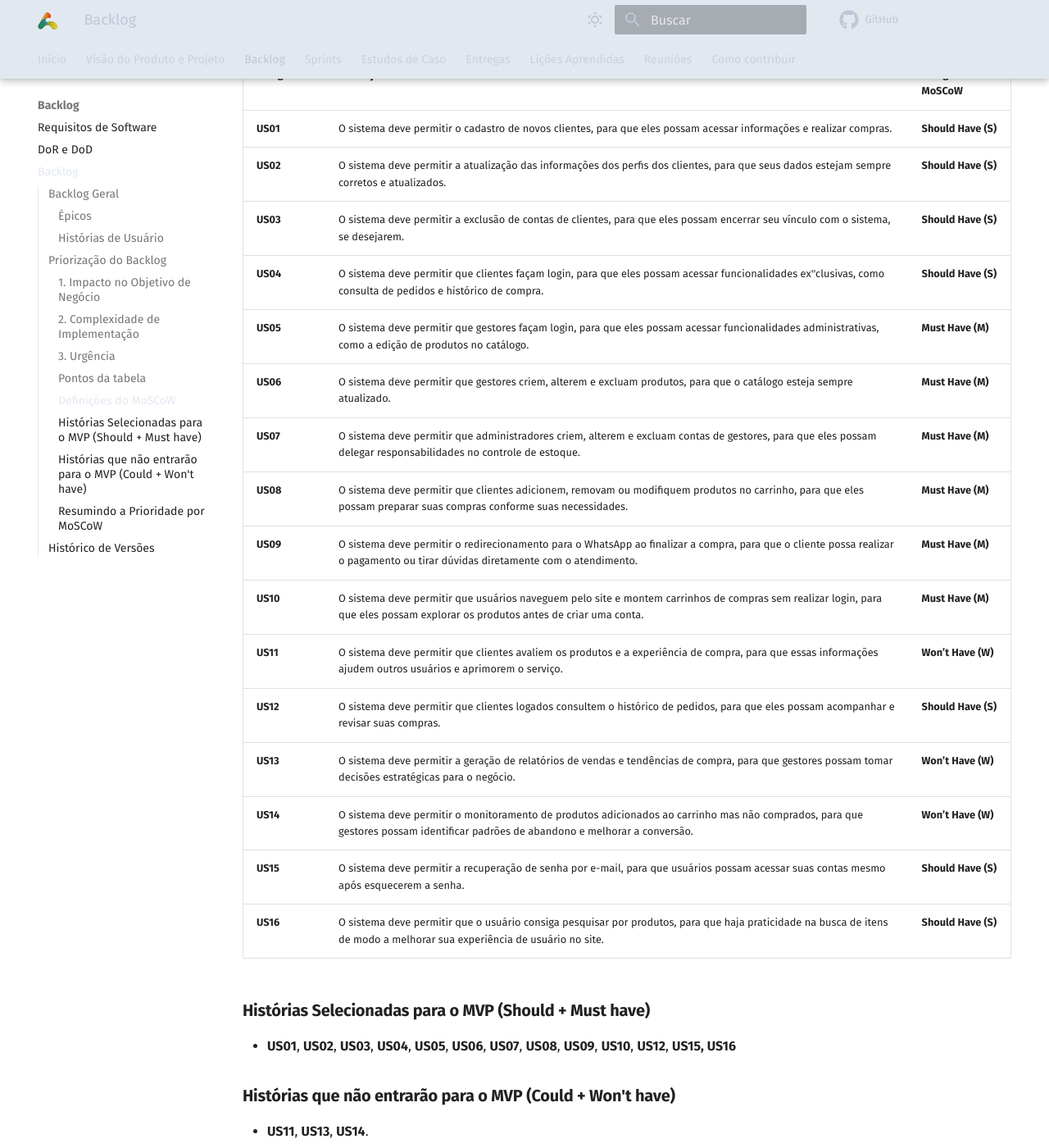
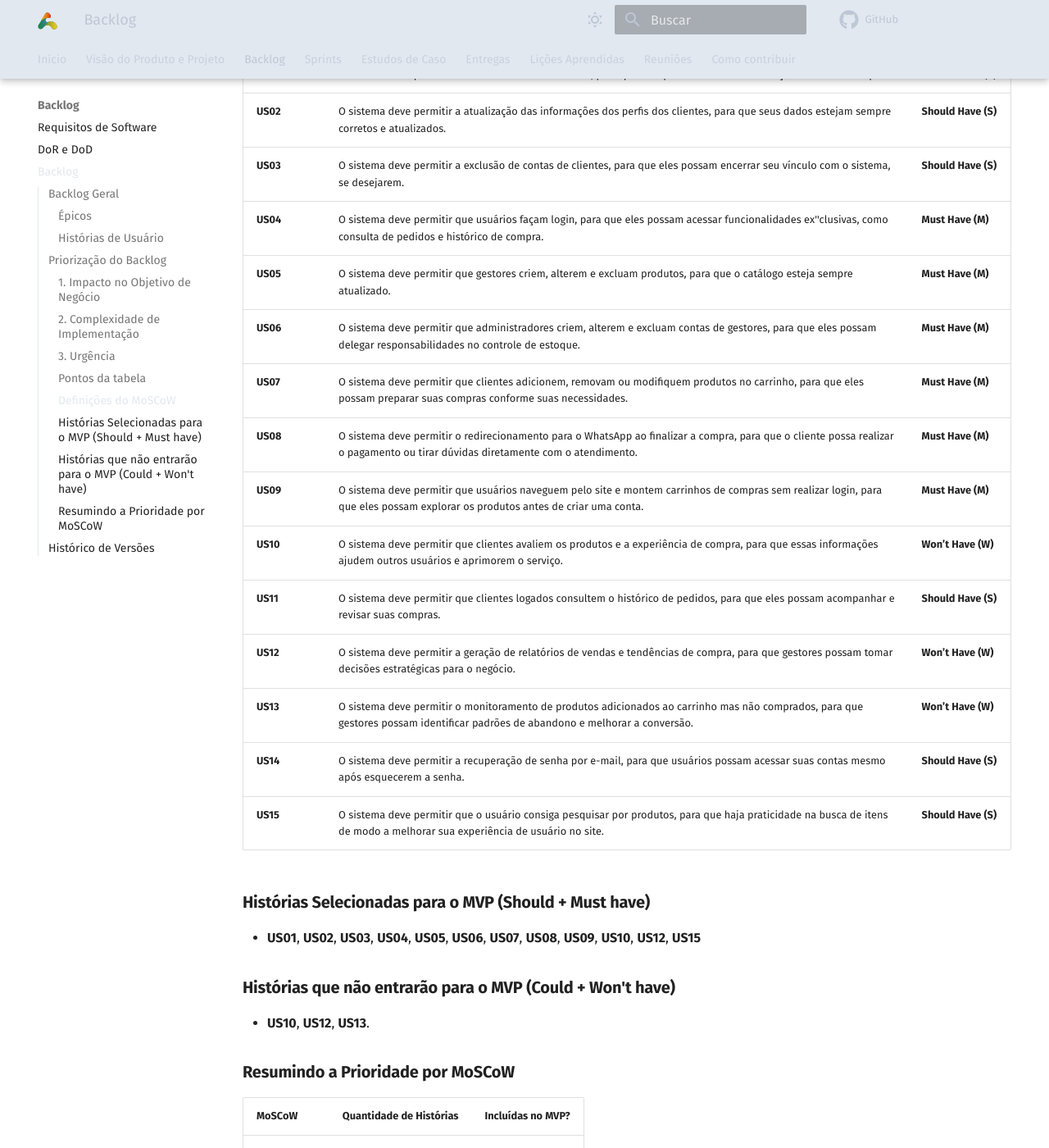
Before and after one commit to mdsreq-fga-unb/2024.2-T03-AutoReiTintas, an MkDocs documentation site: the page built from docs/auto-rei-tintas/docs/sections/product_vision/9_backlog.md, in a window 1280 px wide and 1400 px high, scrolled down 4425 px. Shown: the whole window at 82% size. Built offline with MkDocs 1.6.1 and Material for MkDocs 9.7.7, drawn with Linux system fonts in a browser that asks for light colours; comment, search, counter and statistics services are not loaded; some of the changed text lies outside the part shown.

Commit message:
docs: alterando número das USs

```diff
--- a/docs/auto-rei-tintas/docs/sections/product_vision/9_backlog.md
+++ b/docs/auto-rei-tintas/docs/sections/product_vision/9_backlog.md
@@ -61,19 +61,18 @@ Define o quão rapidamente a funcionalidade deve ser entregue para atender às e
 | **US01** | O sistema deve permitir o cadastro de novos clientes, para que eles possam acessar informações e realizar compras. | 3 | 3 | 3 | 9 |
 | **US02** | O sistema deve permitir a atualização das informações dos perfis dos clientes, para que seus dados estejam sempre corretos e atualizados. | 3 | 3 | 2 | 8 |
 | **US03** | O sistema deve permitir a exclusão de contas de clientes, para que eles possam encerrar seu vínculo com o sistema, se desejarem. | 3 | 2 | 3 | 8 |
-| **US04** | O sistema deve permitir que clientes façam login, para que eles possam acessar funcionalidades exclusivas, como consulta de pedidos e histórico de compra. | 3 | 3 | 2 | 8 |
-| **US05** | O sistema deve permitir que gestores façam login, para que eles possam acessar funcionalidades administrativas, como a edição de produtos no catálogo. | 5 | 5 | 5 | 15 |
-| **US06** | O sistema deve permitir que gestores criem, alterem e excluam produtos, para que o catálogo esteja sempre atualizado. | 5 | 5 | 5 | 15 |
-| **US07** | O sistema deve permitir que administradores criem, alterem e excluam contas de gestores, para que eles possam delegar responsabilidades no controle de estoque. | 5 | 5 | 5 | 15 |
-| **US08** | O sistema deve permitir que clientes adicionem, removam ou modifiquem produtos no carrinho, para que eles possam preparar suas compras conforme suas necessidades. | 5 | 4 | 5 | 14 |
-| **US09** | O sistema deve permitir o redirecionamento para o WhatsApp ao finalizar a compra, para que o cliente possa realizar o pagamento ou tirar dúvidas diretamente com o atendimento. | 5 | 4 | 5 | 14 |
-| **US10** | O sistema deve permitir que usuários naveguem pelo site e montem carrinhos de compras sem realizar login, para que eles possam explorar os produtos antes de criar uma conta. | 5 | 3 | 5 | 13 |
-| **US11** | O sistema deve permitir que clientes avaliem os produtos e a experiência de compra, para que essas informações ajudem outros usuários e aprimorem o serviço. | 2 | 4 | 1 | 7 |
-| **US12** | O sistema deve permitir que clientes logados consultem o histórico de pedidos, para que eles possam acompanhar e revisar suas compras. | 3 | 3 | 3 | 9 |
-| **US13** | O sistema deve permitir a geração de relatórios de vendas e tendências de compra, para que gestores possam tomar decisões estratégicas para o negócio. | 4 | 5 | 1 | 10 |
-| **US14** | O sistema deve permitir o monitoramento de produtos adicionados ao carrinho mas não comprados, para que gestores possam identificar padrões de abandono e melhorar a conversão. | 4 | 4 | 1 | 9 |
-| **US15** | O sistema deve permitir a recuperação de senha por e-mail, para que usuários possam acessar suas contas mesmo após esquecerem a senha. | 5 | 4 | 4 | 13 |
-| **US16** | O sistema deve permitir que o usuário consiga pesquisar por produtos, para que haja praticidade na busca de itens de modo a melhorar sua experiência de usuário no site. | 4 | 4 | 3 | 11 |
+| **US04** | O sistema deve permitir que clientes e gestores façam login, para que eles possam acessar funcionalidades exclusivas, como consulta de pedidos, histórico de compra e gerenciamento de itens. | 3 | 3 | 2 | 8 |
+| **US05** | O sistema deve permitir que gestores criem, alterem e excluam produtos, para que o catálogo esteja sempre atualizado. | 5 | 5 | 5 | 15 |
+| **US06** | O sistema deve permitir que administradores criem, alterem e excluam contas de gestores, para que eles possam delegar responsabilidades no controle de estoque. | 5 | 5 | 5 | 15 |
+| **US07** | O sistema deve permitir que clientes adicionem, removam ou modifiquem produtos no carrinho, para que eles possam preparar suas compras conforme suas necessidades. | 5 | 4 | 5 | 14 |
+| **US08** | O sistema deve permitir o redirecionamento para o WhatsApp ao finalizar a compra, para que o cliente possa realizar o pagamento ou tirar dúvidas diretamente com o atendimento. | 5 | 4 | 5 | 14 |
+| **US09** | O sistema deve permitir que usuários naveguem pelo site e montem carrinhos de compras sem realizar login, para que eles possam explorar os produtos antes de criar uma conta. | 5 | 3 | 5 | 13 |
+| **US10** | O sistema deve permitir que clientes avaliem os produtos e a experiência de compra, para que essas informações ajudem outros usuários e aprimorem o serviço. | 2 | 4 | 1 | 7 |
+| **US11** | O sistema deve permitir que clientes logados consultem o histórico de pedidos, para que eles possam acompanhar e revisar suas compras. | 3 | 3 | 3 | 9 |
+| **US12** | O sistema deve permitir a geração de relatórios de vendas e tendências de compra, para que gestores possam tomar decisões estratégicas para o negócio. | 4 | 5 | 1 | 10 |
+| **US13** | O sistema deve permitir o monitoramento de produtos adicionados ao carrinho mas não comprados, para que gestores possam identificar padrões de abandono e melhorar a conversão. | 4 | 4 | 1 | 9 |
+| **US14** | O sistema deve permitir a recuperação de senha por e-mail, para que usuários possam acessar suas contas mesmo após esquecerem a senha. | 5 | 4 | 4 | 13 |
+| **US15** | O sistema deve permitir que o usuário consiga pesquisar por produtos, para que haja praticidade na busca de itens de modo a melhorar sua experiência de usuário no site. | 4 | 4 | 3 | 11 |
 
 
 ### Pontos da tabela
@@ -97,27 +96,26 @@ Com base no método **MoSCoW** (Must Have, Should Have, Could Have, Won't Have),
 | **US01** | O sistema deve permitir o cadastro de novos clientes, para que eles possam acessar informações e realizar compras. | **Should Have (S)** |
 | **US02** | O sistema deve permitir a atualização das informações dos perfis dos clientes, para que seus dados estejam sempre corretos e atualizados. | **Should Have (S)** |
 | **US03** | O sistema deve permitir a exclusão de contas de clientes, para que eles possam encerrar seu vínculo com o sistema, se desejarem. | **Should Have (S)** |
-| **US04** | O sistema deve permitir que clientes façam login, para que eles possam acessar funcionalidades ex''clusivas, como consulta de pedidos e histórico de compra. | **Should Have (S)** |
-| **US05** | O sistema deve permitir que gestores façam login, para que eles possam acessar funcionalidades administrativas, como a edição de produtos no catálogo. | **Must Have (M)** |
-| **US06** | O sistema deve permitir que gestores criem, alterem e excluam produtos, para que o catálogo esteja sempre atualizado. | **Must Have (M)** |
-| **US07** | O sistema deve permitir que administradores criem, alterem e excluam contas de gestores, para que eles possam delegar responsabilidades no controle de estoque. | **Must Have (M)** |
-| **US08** | O sistema deve permitir que clientes adicionem, removam ou modifiquem produtos no carrinho, para que eles possam preparar suas compras conforme suas necessidades. | **Must Have (M)** |
-| **US09** | O sistema deve permitir o redirecionamento para o WhatsApp ao finalizar a compra, para que o cliente possa realizar o pagamento ou tirar dúvidas diretamente com o atendimento. | **Must Have (M)** |
-| **US10** | O sistema deve permitir que usuários naveguem pelo site e montem carrinhos de compras sem realizar login, para que eles possam explorar os produtos antes de criar uma conta. | **Must Have (M)** |
-| **US11** | O sistema deve permitir que clientes avaliem os produtos e a experiência de compra, para que essas informações ajudem outros usuários e aprimorem o serviço. | **Won’t Have (W)** |
-| **US12** | O sistema deve permitir que clientes logados consultem o histórico de pedidos, para que eles possam acompanhar e revisar suas compras. | **Should Have (S)** |
-| **US13** | O sistema deve permitir a geração de relatórios de vendas e tendências de compra, para que gestores possam tomar decisões estratégicas para o negócio. | **Won’t Have (W)** |
-| **US14** | O sistema deve permitir o monitoramento de produtos adicionados ao carrinho mas não comprados, para que gestores possam identificar padrões de abandono e melhorar a conversão. | **Won’t Have (W)** |
-| **US15** | O sistema deve permitir a recuperação de senha por e-mail, para que usuários possam acessar suas contas mesmo após esquecerem a senha. | **Should Have (S)** |
-| **US16** | O sistema deve permitir que o usuário consiga pesquisar por produtos, para que haja praticidade na busca de itens de modo a melhorar sua experiência de usuário no site. | **Should Have (S)** |
+| **US04** | O sistema deve permitir que usuários façam login, para que eles possam acessar funcionalidades ex''clusivas, como consulta de pedidos e histórico de compra. | **Must Have (M)** |
+| **US05** | O sistema deve permitir que gestores criem, alterem e excluam produtos, para que o catálogo esteja sempre atualizado. | **Must Have (M)** |
+| **US06** | O sistema deve permitir que administradores criem, alterem e excluam contas de gestores, para que eles possam delegar responsabilidades no controle de estoque. | **Must Have (M)** |
+| **US07** | O sistema deve permitir que clientes adicionem, removam ou modifiquem produtos no carrinho, para que eles possam preparar suas compras conforme suas necessidades. | **Must Have (M)** |
+| **US08** | O sistema deve permitir o redirecionamento para o WhatsApp ao finalizar a compra, para que o cliente possa realizar o pagamento ou tirar dúvidas diretamente com o atendimento. | **Must Have (M)** |
+| **US09** | O sistema deve permitir que usuários naveguem pelo site e montem carrinhos de compras sem realizar login, para que eles possam explorar os produtos antes de criar uma conta. | **Must Have (M)** |
+| **US10** | O sistema deve permitir que clientes avaliem os produtos e a experiência de compra, para que essas informações ajudem outros usuários e aprimorem o serviço. | **Won’t Have (W)** |
+| **US11** | O sistema deve permitir que clientes logados consultem o histórico de pedidos, para que eles possam acompanhar e revisar suas compras. | **Should Have (S)** |
+| **US12** | O sistema deve permitir a geração de relatórios de vendas e tendências de compra, para que gestores possam tomar decisões estratégicas para o negócio. | **Won’t Have (W)** |
+| **US13** | O sistema deve permitir o monitoramento de produtos adicionados ao carrinho mas não comprados, para que gestores possam identificar padrões de abandono e melhorar a conversão. | **Won’t Have (W)** |
+| **US14** | O sistema deve permitir a recuperação de senha por e-mail, para que usuários possam acessar suas contas mesmo após esquecerem a senha. | **Should Have (S)** |
+| **US15** | O sistema deve permitir que o usuário consiga pesquisar por produtos, para que haja praticidade na busca de itens de modo a melhorar sua experiência de usuário no site. | **Should Have (S)** |
 
 ### **Histórias Selecionadas para o MVP (Should + Must have)**
 
-*   **US01**, **US02**, **US03**, **US04**, **US05**, **US06**, **US07**, **US08**, **US09**, **US10**, **US12**, **US15, US16**
+*   **US01**, **US02**, **US03**, **US04**, **US05**, **US06**, **US07**, **US08**, **US09**, **US10**, **US12**, **US15**
 
 ### **Histórias que não entrarão para o MVP (Could + Won't have)**
 
-*   **US11**, **US13**, **US14**.
+*   **US10**, **US12**, **US13**.
 
 
 ### **Resumindo a Prioridade por MoSCoW**
```
Also changed, not shown: other parts of docs/auto-rei-tintas/docs/sections/product_vision/9_backlog.md (+1 -1 lines).
